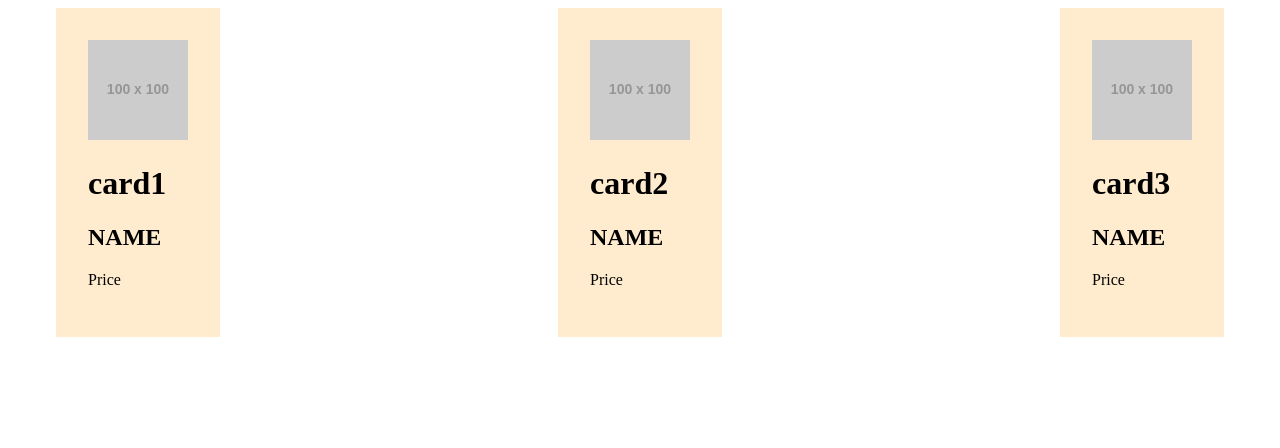
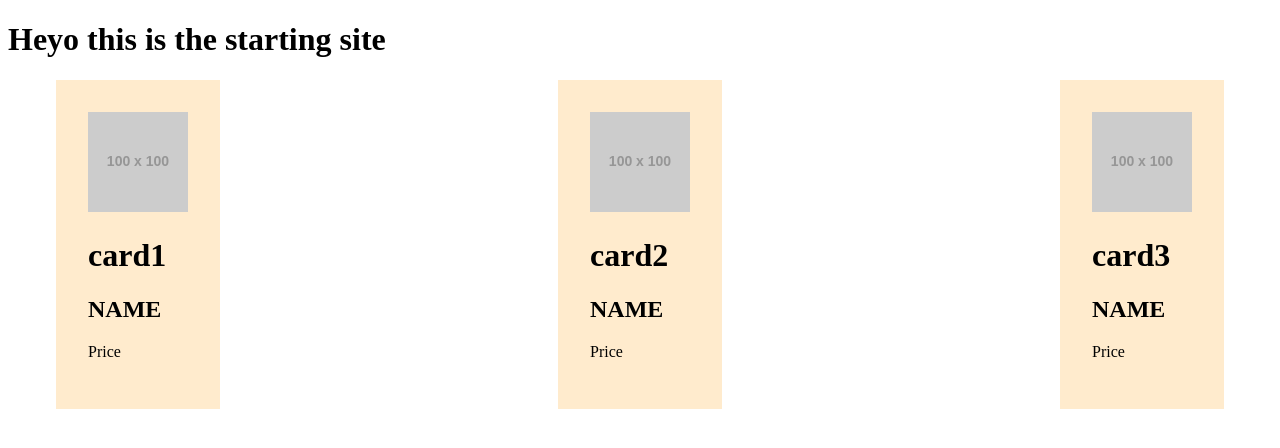
Before and after one commit to kridt/baseCamp, a plain HTML site: page index.html in a window 1280 px wide. Drawn offline with Linux system fonts and the light colour scheme; placeholder pictures from the web are drawn by us.

Commit message:
auaidadiad

```diff
--- a/index.html
+++ b/index.html
@@ -9,6 +9,7 @@
 </head>
 <body>
 
+    <h1>Heyo this is the starting site</h1>
 
     <div class="cards">
         <div class="card card1">
```
